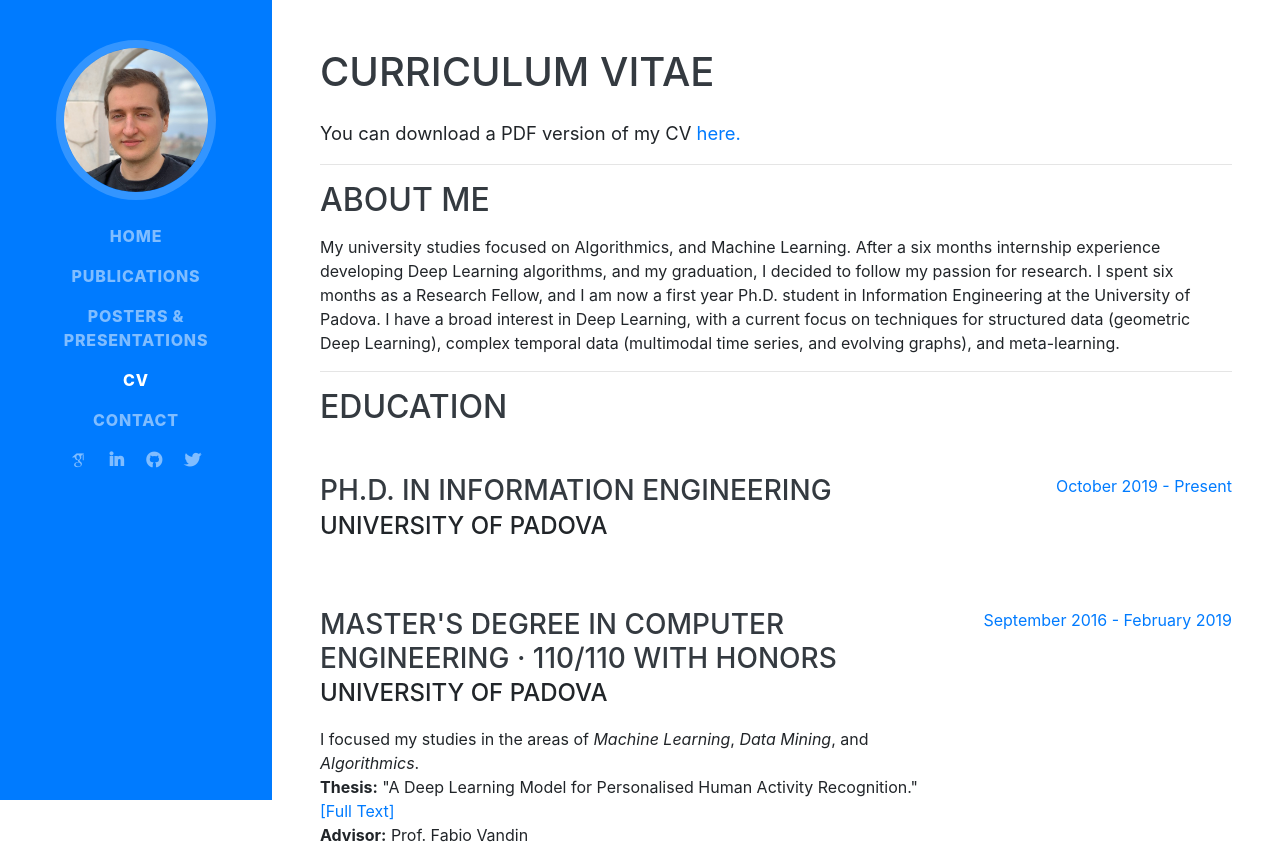
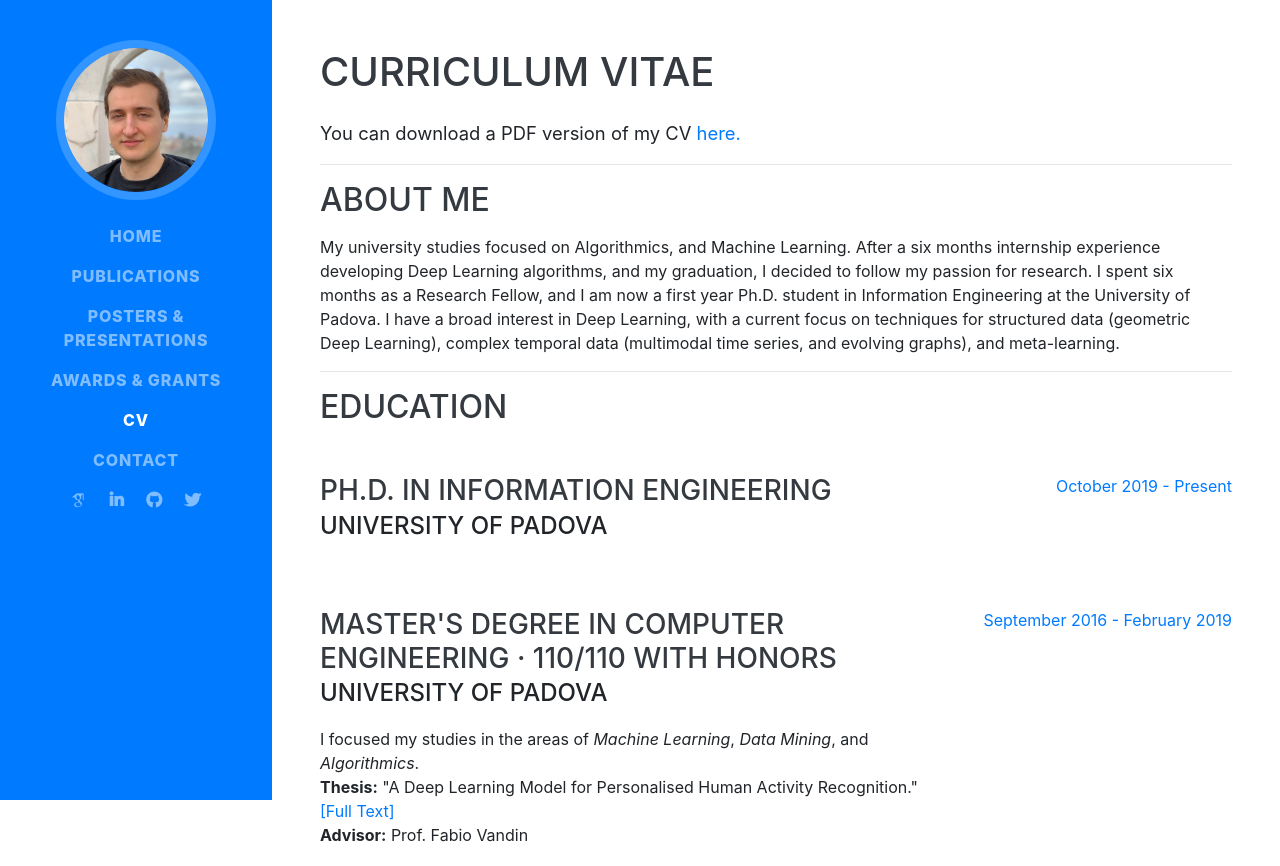
Before and after one commit to DavideBuffelli/davidebuffelli.github.io, a website with bundled scripts: page cv.html in a window 1280 px wide. Shown: the top 866 px of the page. Built offline with nearby package versions, Linux system fonts and the light colour scheme; a web font is replaced by a local one.

Commit message:
added link to awards in cv page

```diff
--- a/cv.html
+++ b/cv.html
@@ -50,6 +50,9 @@
         </li>
         <li class="nav-item">
           <a class="nav-link js-scroll-trigger" href="index.html#posters_pres">Posters & Presentations</a>
+        </li>
+        <li class="nav-item">
+          <a class="nav-link js-scroll-trigger" href="index.html#awards">Awards & Grants</a>
         </li>
         <li class="nav-item">
           <a class="nav-link js-scroll-trigger" href="#curriculum">CV</a>
```
